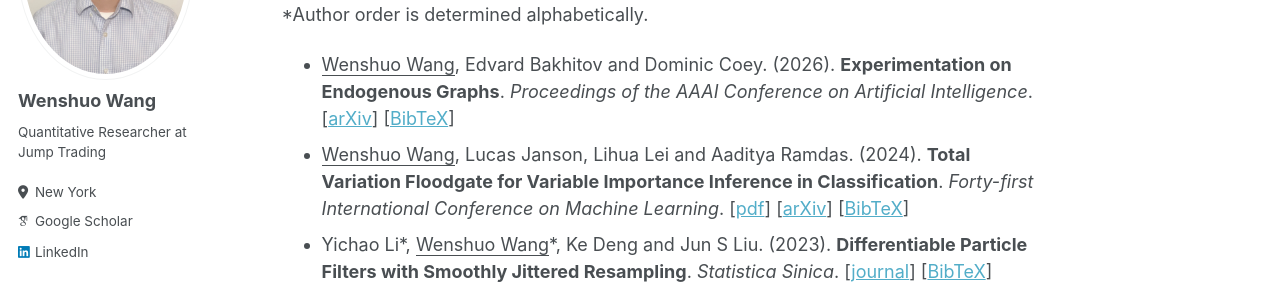
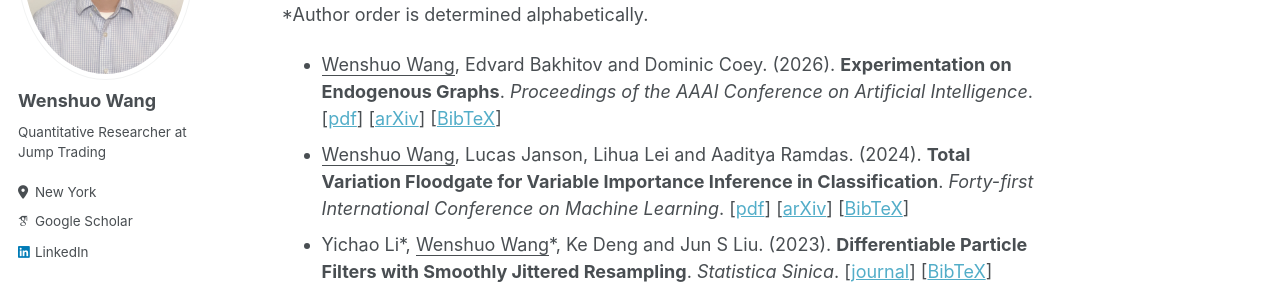
Before and after one commit to wenshuow/wenshuow.github.io, a Jekyll site: the page built from _pages/research.md, in a window 1280 px wide and 900 px high. Shown: the part 243-540 px from the top of the window. Built offline with Jekyll 4.4.1, drawn with Linux system fonts in a browser that asks for light colours; some web fonts are replaced.

Commit message:
Update research.md

```diff
--- a/_pages/research.md
+++ b/_pages/research.md
@@ -6,7 +6,7 @@
 
 ## Publications
 \*Author order is determined alphabetically.
-- <u>Wenshuo Wang</u>, Edvard Bakhitov and Dominic Coey. (2026). <strong>Experimentation on Endogenous Graphs</strong>. <em>Proceedings of the AAAI Conference on Artificial Intelligence</em>. [<a href="https://arxiv.org/abs/2410.09267" target="_blank">arXiv</a>] [<a href="./files/EEG_WBC.html" target="_blank">BibTeX</a>]
+- <u>Wenshuo Wang</u>, Edvard Bakhitov and Dominic Coey. (2026). <strong>Experimentation on Endogenous Graphs</strong>. <em>Proceedings of the AAAI Conference on Artificial Intelligence</em>. [<a href="./files/EEG_WBC.pdf" target="_blank">pdf</a>] [<a href="https://arxiv.org/abs/2410.09267" target="_blank">arXiv</a>] [<a href="./files/EEG_WBC.html" target="_blank">BibTeX</a>]
 - <u>Wenshuo Wang</u>, Lucas Janson, Lihua Lei and Aaditya Ramdas. (2024). <strong>Total Variation Floodgate for Variable Importance Inference in Classification</strong>. <em>Forty-first International Conference on Machine Learning</em>. [<a href="./files/ETV_WJLR.pdf" target="_blank">pdf</a>] [<a href="https://arxiv.org/abs/2309.04002" target="_blank">arXiv</a>] [<a href="./files/ETV-WJLR-2023.html" target="_blank">BibTeX</a>]
 - Yichao Li\*, <u>Wenshuo Wang</u>\*, Ke Deng and Jun S Liu. (2023). <strong>Differentiable Particle Filters with Smoothly Jittered Resampling</strong>. <em>Statistica Sinica</em>. [<a href="https://www3.stat.sinica.edu.tw/ss_newpaper/SS-2022-0256_na.pdf" target="_blank">journal</a>] [<a href="./files/RRJ-LWDL-2023.html" target="_blank">BibTeX</a>]
 - <u>Wenshuo Wang</u> and Lucas Janson. (2022). <strong>A Power Analysis of the Conditional Randomization Test and Knockoffs</strong>. <em>Biometrika</em>. [<a href="./files/CRT_knockoffs_WJ.pdf" target="_blank">pdf</a>] [<a href="https://academic.oup.com/biomet/article-abstract/109/3/631/6415822" target="_blank">journal</a>] [<a href="https://arxiv.org/abs/2010.02304" target="_blank">arXiv</a>] [<a href="./files/CRT_knockoffs-WJ-2020.html" target="_blank">BibTeX</a>]
```
